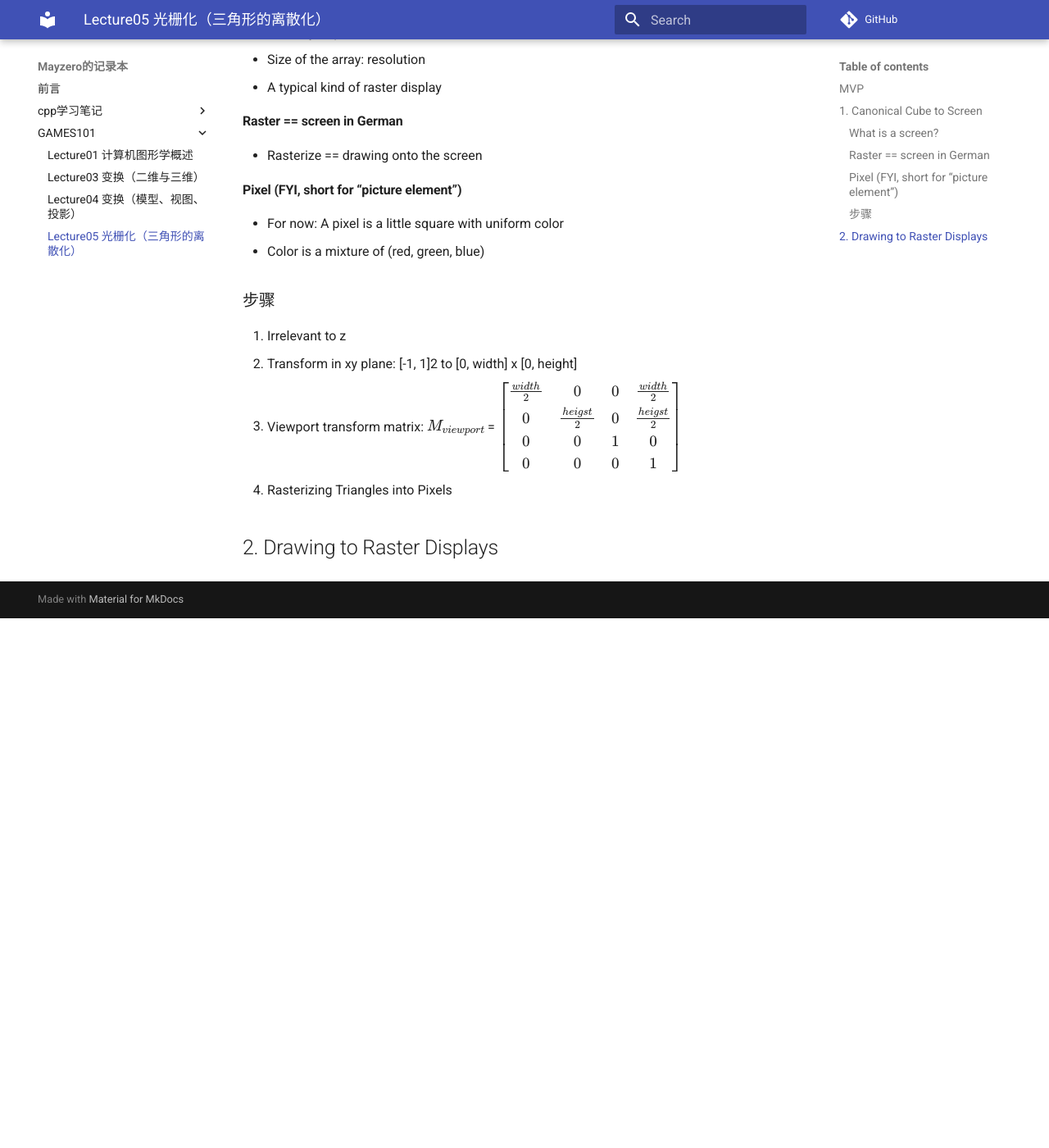
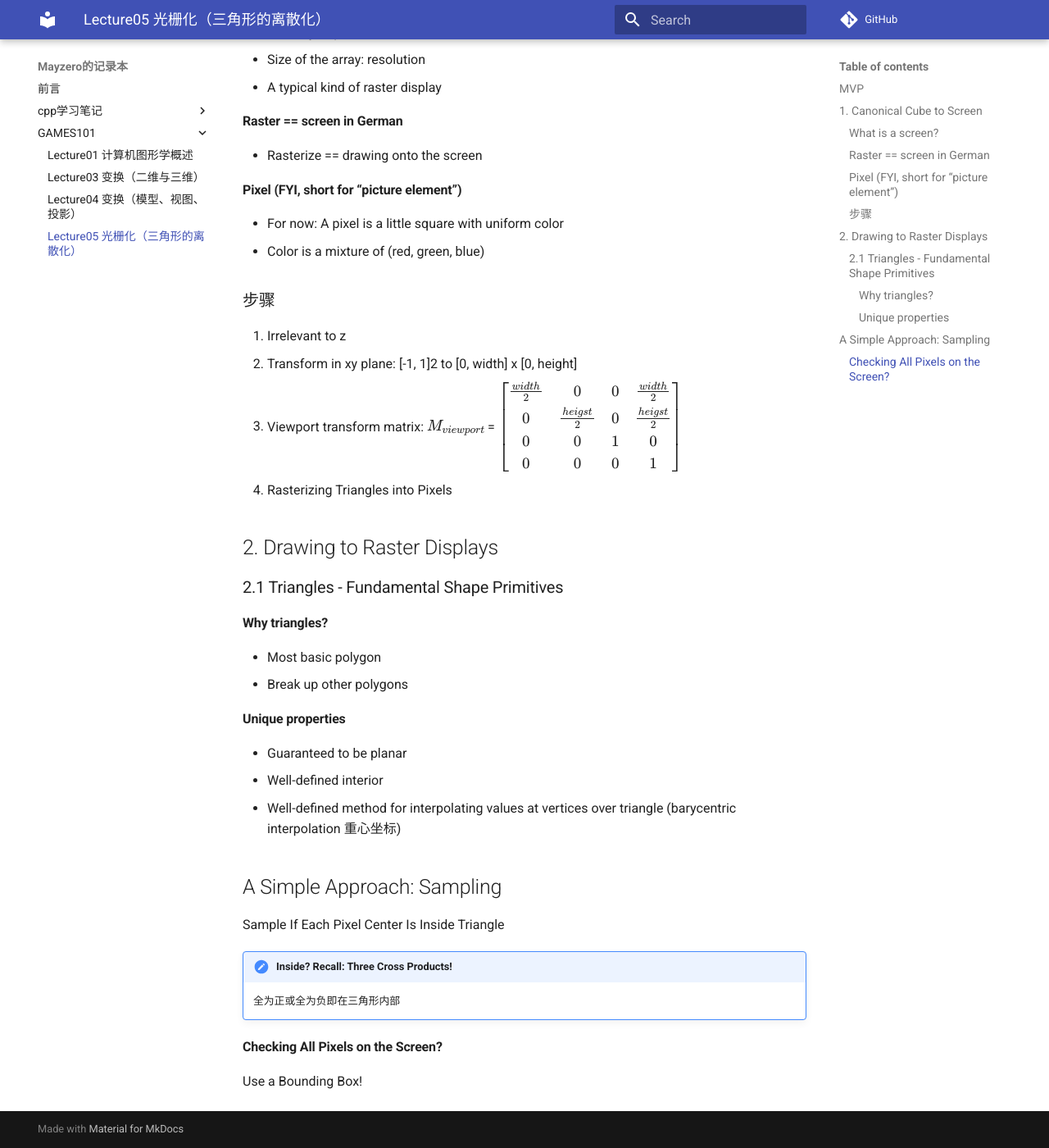
Before and after one commit to Mayzero/blogNotes, an MkDocs documentation site: the page built from docs/GAMES101/Lecture05.md, in a window 1280 px wide and 1400 px high, scrolled down 754 px. Shown: the whole window at 82% size. Built offline with MkDocs 1.6.1 and Material for MkDocs 9.7.7, drawn with Linux system fonts in a browser that asks for light colours; comment, search, counter and statistics services are not loaded; before the commit the page ends 1508 px from its top, so only the background shows below that.

Commit message:
Update Lecture05.md

```diff
--- a/docs/GAMES101/Lecture05.md
+++ b/docs/GAMES101/Lecture05.md
@@ -34,3 +34,21 @@ $M_{viewport}$ = $\begin{bmatrix} \frac{width}{2} & 0 & 0 & \frac{width}{2} \\ 0
 4. Rasterizing Triangles into Pixels
 
 ## 2. Drawing to Raster Displays
+### 2.1 Triangles - Fundamental Shape Primitives
+#### Why triangles?
+- Most basic polygon
+- Break up other polygons
+
+#### Unique properties
+- Guaranteed to be planar
+- Well-defined interior
+- Well-defined method for interpolating values at vertices over triangle (barycentric interpolation 重心坐标)
+
+## A Simple Approach: Sampling
+Sample If Each Pixel Center Is Inside Triangle
+
+!!! Note "Inside? Recall: Three Cross Products!"
+    全为正或全为负即在三角形内部
+
+#### Checking All Pixels on the Screen?
+Use a Bounding Box!
```
